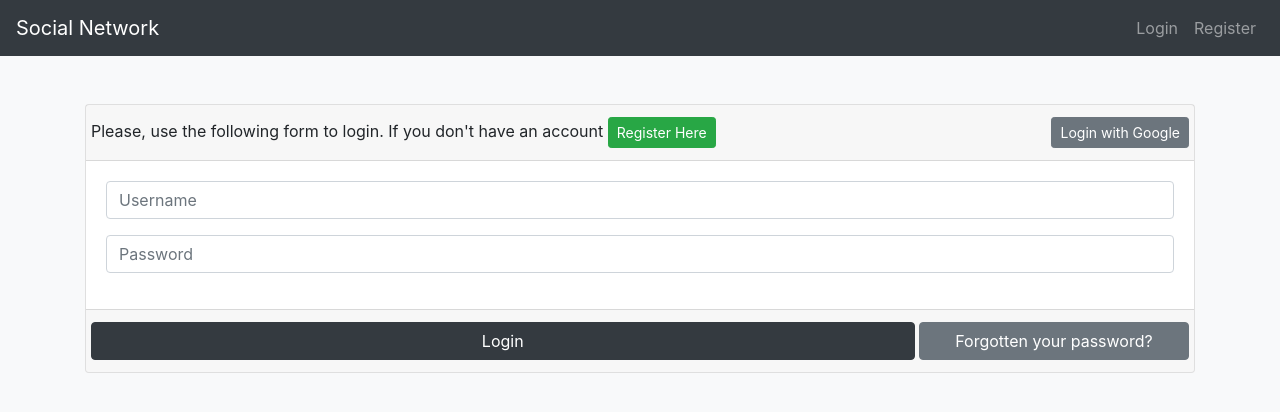
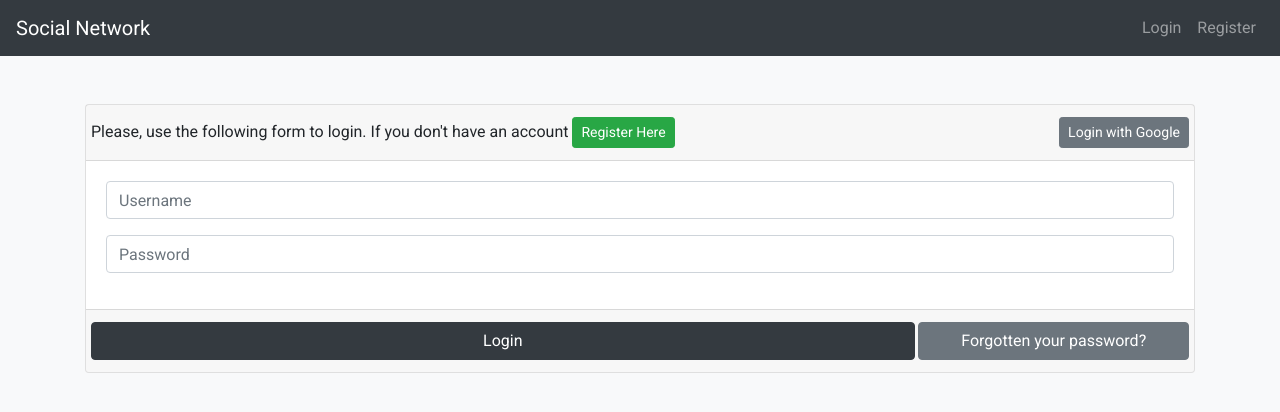
Before and after one commit to ivanovyeight/social-network, a Django app: page /account/login/?next=/images/create/ in a window 1280 px wide. Shown: the top 412 px of the page. Run offline with Django 3.2, Linux system fonts and the light colour scheme; some libraries are stand-ins or nearby versions.

Commit message:
Update font

```diff
--- a/templates/base.html
+++ b/templates/base.html
@@ -4,6 +4,7 @@
     <head>
         <title>{% block title %}{% endblock %}</title>
         <link rel="stylesheet" href="https://cdn.jsdelivr.net/npm/bootstrap@4.6.0/dist/css/bootstrap.min.css" integrity="sha384-B0vP5xmATw1+K9KRQjQERJvTumQW0nPEzvF6L/Z6nronJ3oUOFUFpCjEUQouq2+l" crossorigin="anonymous">
+        <link rel="stylesheet" href="{% static 'css/style.css' %}">
     </head>
     <body class="bg-light">
         <nav class="navbar navbar-expand-lg navbar-dark bg-dark">
@@ -105,3 +106,11 @@
         </script>
     </body>
 </html>
+
+<style>
+    @import url('https://fonts.googleapis.com/css2?family=Roboto&display=swap');
+
+    *, .body {
+        font-family: 'Roboto', sans-serif;
+    }
+</style>
```
